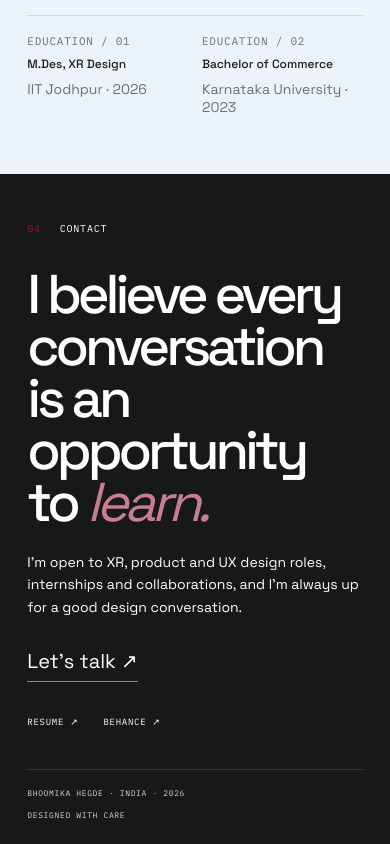
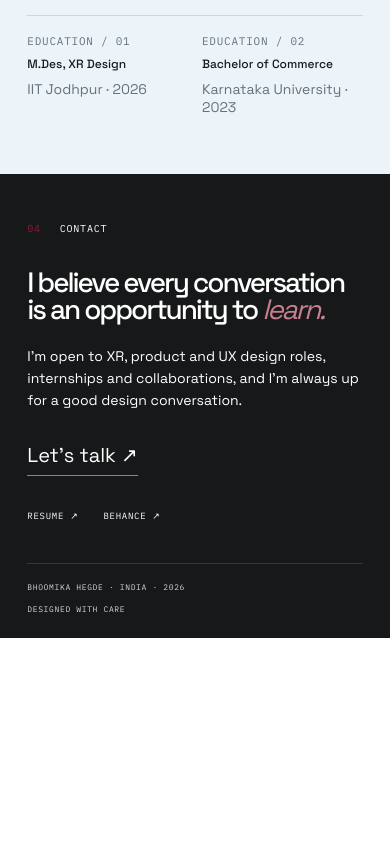
Before and after one commit to hegdebhoomika/Bhoomika_Hegde_portfolio, a plain HTML site: page index.html in a window 390 px wide. Shown: the part 6441-7285 px from the top of the page. After the commit the page ends 7079 px from the top, so only its background shows below. Drawn offline with Linux system fonts and the light colour scheme.

Commit message:
Update style.css

```diff
--- a/style.css
+++ b/style.css
@@ -955,9 +955,9 @@ a {
     padding-top: 48px
   }
 
-  .contact h2 {
-    font-size: clamp(54px, 14vw, 78px)
-  }
+.contact h2 {
+  font-size: clamp(14px, 10vw, 28px);
+}
 
   .contact-links {
     margin-bottom: 42px
```
